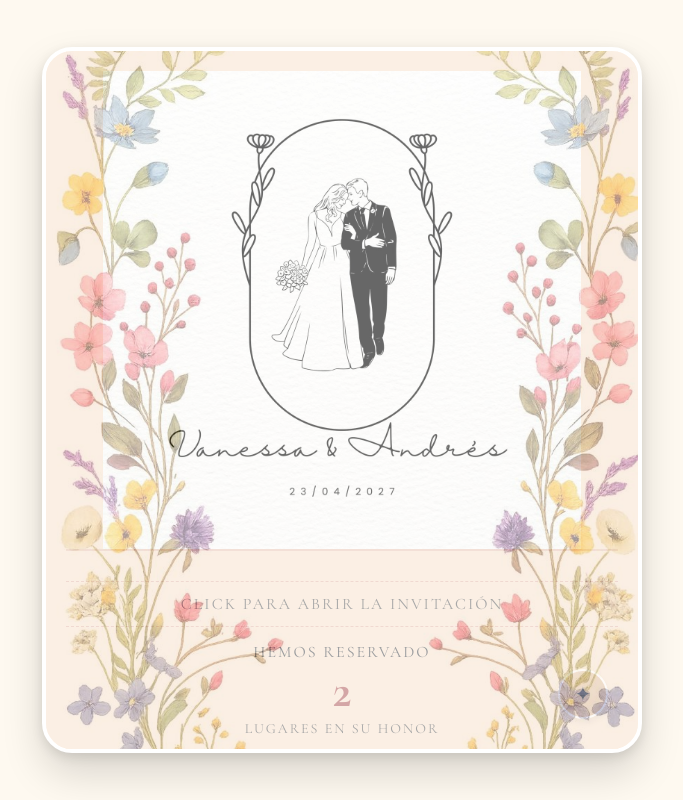
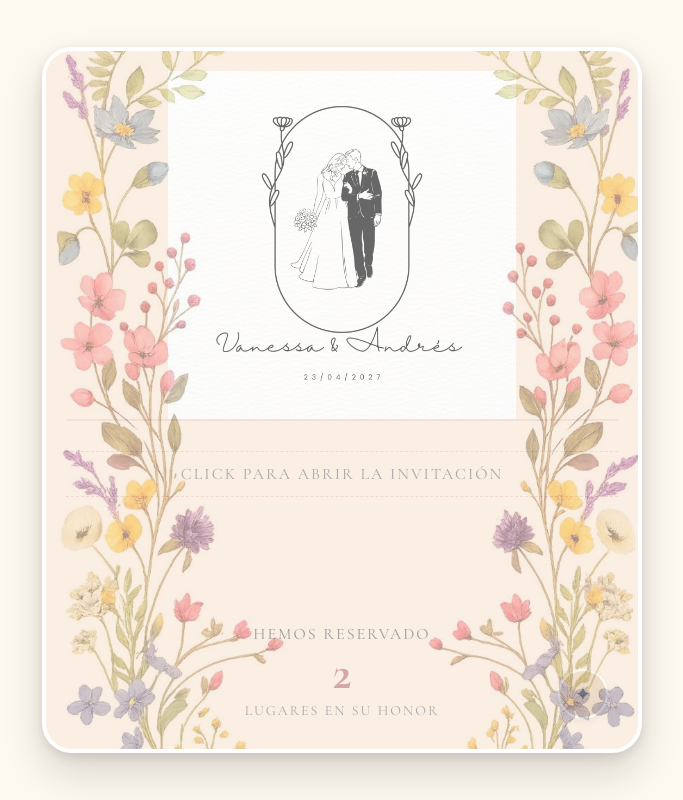
Before and after one commit to iandlocam/boda-rsvp-2027, a Next.js app: page / in a window 1280 px wide. Shown: the whole page, without its empty margins (298-981 px from the left). Built offline with nearby package versions, Linux system fonts and the light colour scheme.

Commit message:
Update index.js

```diff
--- a/pages/index.js
+++ b/pages/index.js
@@ -606,7 +606,7 @@ export default function Home() {
     topImage: {
       width: "calc(100% - 40px)",
       height: "auto",
-      maxHeight: "480px",
+      maxHeight: "350px",
       objectFit: "contain",
       objectPosition: "center",
       display: "block",
```
